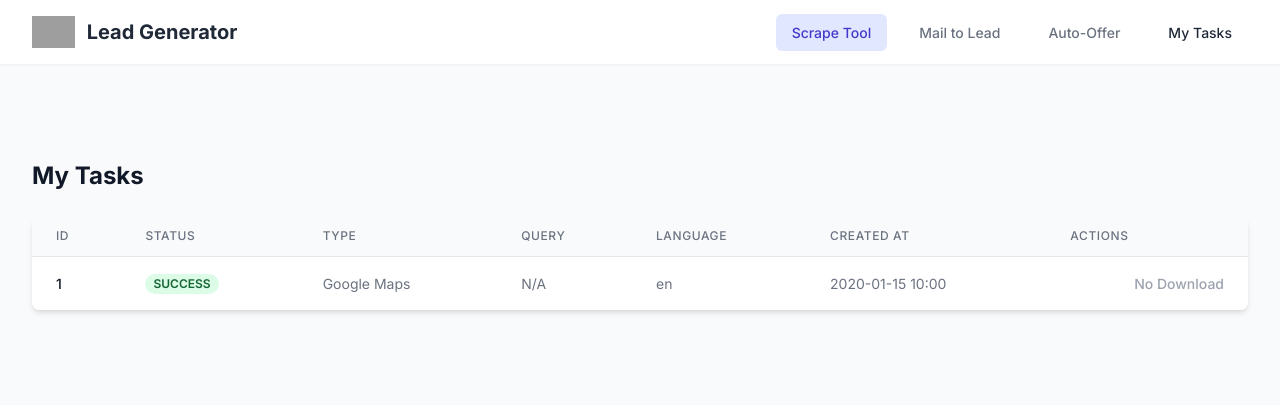
After one commit to OogaBooga21/DoAds, a Flask app: page /tasks in a window 1280 px wide. The commit adds this page. Shown: the top 405 px of the page. Run offline with Flask 3, Linux system fonts and the light colour scheme; a user stored in the database is signed in; tables that the repository leaves empty hold one stand-in row (values such as "Sample post"); some libraries are stand-ins or nearby versions; grey boxes are pictures that could not be loaded.

Commit message:
playwright issue firefox

```diff
--- a/src/__init__.py
+++ b/src/__init__.py
@@ -19,7 +19,7 @@ def load_user(user_id):
 
 def create_app(test_config=None):
     import logging
-    logging.basicConfig(level=logging.DEBUG)
+    logging.basicConfig(level=logging.INFO)
     app = Flask(__name__, instance_relative_config=True)
 
     db_uri = os.environ.get('DATABASE_URL', 'sqlite:///db.sqlite').replace("postgres://", "postgresql://", 1)
--- a/src/models.py
+++ b/src/models.py
@@ -39,10 +39,11 @@ class Task(db.Model):
     user_id = db.Column(db.Integer, db.ForeignKey('users.id'), nullable=False)
 
     # Task Inputs (Data needed to run the job)
-    language = db.Column(db.String(10), nullable=False)
+    language = db.Column(db.String(50), nullable=False)
     offer = db.Column(db.Text)
     tone = db.Column(db.String(50))
     query = db.Column(db.String(255))
+    additional_instructions = db.Column(db.Text)
 
     # Status and Output
     status = db.Column(db.String(50), default='PENDING', index=True) # PENDING, RUNNING, SUCCESS, FAILURE
--- a/src/routes.py
+++ b/src/routes.py
@@ -1,5 +1,9 @@
-from flask import Blueprint, render_template
-from flask_login import login_required
+from flask import Blueprint, render_template, send_file, jsonify, abort
+from flask_login import login_required, current_user
+from .models import Task # Import the Task model
+from . import db # Import the db instance
+import io
+import json
 
 main_bp = Blueprint('main', __name__)
 
@@ -12,6 +16,42 @@ from .services.auto_offer import auto_offer_service
 @login_required
 def index():
     return render_template('index.html')
+
+@main_bp.route('/tasks')
+@login_required
+def tasks():
+    user_tasks = db.session.execute(
+        db.select(Task).filter_by(user_id=current_user.id).order_by(Task.created_at.desc())
+    ).scalars().all()
+    return render_template('tasks.html', tasks=user_tasks)
+
+@main_bp.route('/download_task_output/<int:task_id>')
+@login_required
+def download_task_output(task_id):
+    task = db.session.get(Task, task_id)
+    if not task:
+        abort(404)
+
+    if task.user_id != current_user.id:
+        abort(403) # Forbidden
+
+    if not task.output:
+        return jsonify({"error": "No output available for this task."}), 404
+
+    # Assuming task.output is already a JSON object/dict
+    # Convert it to a JSON string for the file
+    json_string = json.dumps(task.output, indent=2, ensure_ascii=False)
+
+    # Create a BytesIO object from the JSON string
+    buffer = io.BytesIO(json_string.encode('utf-8'))
+    buffer.seek(0)
+
+    return send_file(
+        buffer,
+        mimetype="application/json",
+        as_attachment=True,
+        download_name=f"task_{task_id}_output.json"
+    )
 
 @main_bp.route('/run_from_gmaps', methods=['POST'])
 @login_required
--- a/src/templates/index.html
+++ b/src/templates/index.html
@@ -32,6 +32,7 @@
                     <button id="scrapeTab" class="tab-btn">Scrape Tool</button>
                     <button id="mailTab" class="tab-btn">Mail to Lead</button>
                     <button id="autoOfferTab" class="tab-btn">Auto-Offer</button>
+                    <a href="{{ url_for('main.tasks') }}" class="tab-btn">My Tasks</a>
                 </div>
             </div>
         </div>
@@ -39,6 +40,7 @@
 
     <!-- Main Content -->
     <div class="container mx-auto px-4 py-8 md:py-12">
+        {% block content %}
         <!-- Tab Content: Scrape Tool -->
         <div id="scrapeContent" class="tab-content">
             <div class="max-w-2xl mx-auto bg-white rounded-xl shadow-md overflow-hidden">
@@ -171,7 +173,6 @@
                 </div>
             </div>
         </div>
-    </div>
 
         <div id="autoOfferContent" class="tab-content hidden">
             <div class="max-w-2xl mx-auto bg-white rounded-xl shadow-md overflow-hidden">
@@ -214,6 +215,8 @@
                     </form>
                 </div>
             </div>
+        </div>
+        {% endblock %}
     </div>
 
     <!-- Status Overlay -->
--- /dev/null
+++ b/src/templates/tasks.html
@@ -0,0 +1,84 @@
+{% extends "index.html" %}
+
+{% block content %}
+<div class="container mx-auto px-4 py-8 md:py-12">
+    <h1 class="text-2xl font-bold text-gray-900 mb-6">My Tasks</h1>
+
+    {% if tasks %}
+    <div class="bg-white shadow-md rounded-lg overflow-hidden">
+        <table class="min-w-full divide-y divide-gray-200">
+            <thead class="bg-gray-50">
+                <tr>
+                    <th scope="col" class="px-6 py-3 text-left text-xs font-medium text-gray-500 uppercase tracking-wider">ID</th>
+                    <th scope="col" class="px-6 py-3 text-left text-xs font-medium text-gray-500 uppercase tracking-wider">Status</th>
+                    <th scope="col" class="px-6 py-3 text-left text-xs font-medium text-gray-500 uppercase tracking-wider">Type</th>
+                    <th scope="col" class="px-6 py-3 text-left text-xs font-medium text-gray-500 uppercase tracking-wider">Query</th>
+                    <th scope="col" class="px-6 py-3 text-left text-xs font-medium text-gray-500 uppercase tracking-wider">Language</th>
+                    <th scope="col" class="px-6 py-3 text-left text-xs font-medium text-gray-500 uppercase tracking-wider">Created At</th>
+                    <th scope="col" class="px-6 py-3 text-left text-xs font-medium text-gray-500 uppercase tracking-wider">Actions</th>
+                </tr>
+            </thead>
+            <tbody class="bg-white divide-y divide-gray-200">
+                {% for task in tasks %}
+                <tr>
+                    <td class="px-6 py-4 whitespace-nowrap text-sm font-medium text-gray-900">{{ task.id }}</td>
+                    <td class="px-6 py-4 whitespace-nowrap text-sm text-gray-500">
+                        <span class="px-2 inline-flex text-xs leading-5 font-semibold rounded-full
+                            {% if task.status == 'SUCCESS' %} bg-green-100 text-green-800
+                            {% elif task.status == 'FAILURE' %} bg-red-100 text-red-800
+                            {% else %} bg-yellow-100 text-yellow-800 {% endif %}">
+                            {{ task.status }}
+                        </span>
+                    </td>
+                    <td class="px-6 py-4 whitespace-nowrap text-sm text-gray-500">
+                        {% if task.query %} Google Maps {% elif task.additional_info %} Mail to Lead {% else %} Auto-Offer {% endif %}
+                    </td>
+                    <td class="px-6 py-4 whitespace-nowrap text-sm text-gray-500">{{ task.query or task.additional_info[:50] ~ '...' if task.additional_info else 'N/A' }}</td>
+                    <td class="px-6 py-4 whitespace-nowrap text-sm text-gray-500">{{ task.language }}</td>
+                    <td class="px-6 py-4 whitespace-nowrap text-sm text-gray-500">{{ task.created_at.strftime('%Y-%m-%d %H:%M') }}</td>
+                    <td class="px-6 py-4 whitespace-nowrap text-right text-sm font-medium">
+                        {% if task.status == 'SUCCESS' and task.output %}
+                        <a href="#" class="text-indigo-600 hover:text-indigo-900" onclick="downloadTaskOutput({{ task.id }})">Download</a>
+                        {% else %}
+                        <span class="text-gray-400">No Download</span>
+                        {% endif %}
+                    </td>
+                </tr>
+                {% endfor %}
+            </tbody>
+        </table>
+    </div>
+    {% else %}
+    <p class="text-gray-600">You haven't submitted any tasks yet.</p>
+    {% endif %}
+</div>
+
+<script>
+    function downloadTaskOutput(taskId) {
+        fetch(`/download_task_output/${taskId}`)
+            .then(response => {
+                if (!response.ok) {
+                    // If the server returns an error (e.g., 404, 403), parse the error message
+                    return response.json().then(err => { throw new Error(err.error || 'Unknown error'); });
+                }
+                return response.blob();
+            })
+            .then(blob => {
+                // Create a URL for the blob
+                const url = window.URL.createObjectURL(blob);
+                const a = document.createElement('a');
+                a.style.display = 'none';
+                a.href = url;
+                a.download = `task_${taskId}_output.json`; // Suggest a filename
+                document.body.appendChild(a);
+                a.click();
+                window.URL.revokeObjectURL(url); // Clean up the URL object
+                a.remove(); // Remove the anchor element
+            })
+            .catch(error => {
+                alert('Error downloading file: ' + error.message);
+                console.error('Download error:', error);
+            });
+    }
+</script>
+{% endblock %}
```
Also changed, not shown: migrations/versions/1740459beb28_add_additional_info_to_task_model.py (added, +40 -0 lines), migrations/versions/2f0b4565a990_increase_language_column_length.py (added, +38 -0 lines), src/services/leads_from_gmaps.py (+44 -13 lines), src/services/leads_from_mail.py (+41 -11 lines), 1 other file. Lines whose indentation alone changed are shown as unchanged.
